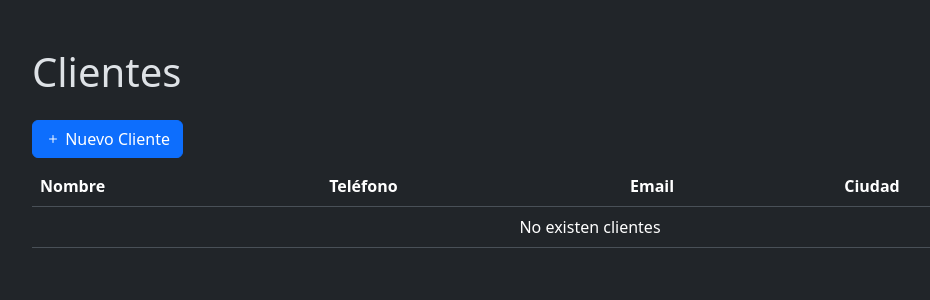
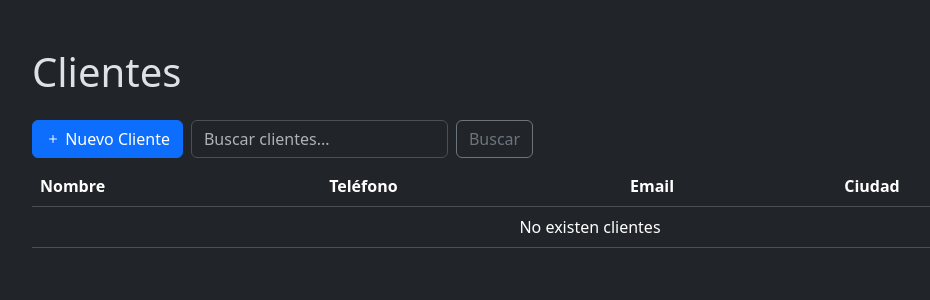
Before and after one commit to manuel-edlp/vetCloud, a Django app: page /clientes/ in a window 1280 px wide. Shown: the part 74-374 px from the top of the page, without its empty margins (50-980 px from the left). Run offline with Django 5.2, Linux system fonts and the light colour scheme; data that the repository does not hold is empty.

Commit message:
agrego buscar cliente

```diff
--- a/app/templates/clients/repository.html
+++ b/app/templates/clients/repository.html
@@ -4,11 +4,15 @@
 <div class="container">
     <h1 class="mb-4">Clientes</h1>
 
-    <div class="mb-2">
+    <div class="mb-2 d-inline-flex">
         <a href="{% url 'clients_form' %}" class="btn btn-primary">
             <i class="bi bi-plus"></i>
             Nuevo Cliente
         </a>
+        <form class="d-flex ms-2" action="{% url 'clients_search' %}" method="GET">
+            <input class="form-control me-2" type="search" name="search" placeholder="Buscar clientes..." aria-label="Buscar">
+            <button class="btn btn-outline-secondary" type="submit">Buscar</button>
+        </form>
     </div>
 
     <table class="table">
--- a/app/urls.py
+++ b/app/urls.py
@@ -10,6 +10,7 @@ urlpatterns = [
     path("clientes/nuevo/", view=views.clients_form, name="clients_form"),
     path("clientes/editar/<int:id>/", view=views.clients_form, name="clients_edit"),
     path("clientes/eliminar/", view=views.clients_delete, name="clients_delete"),
+    path('clientes/buscar/', view=views.clients_search, name='clients_search'),
 
     # Proveedor
     path("proveedor/", view=views.provider_repository, name="provider_repo"),
--- a/app/views.py
+++ b/app/views.py
@@ -73,6 +73,24 @@ def clients_delete(request):
     client.delete()
 
     return redirect(reverse("clients_repo"))
+
+def clients_search(request):
+    query = request.GET.get('search')
+
+    if query:
+        # Realiza la búsqueda en varios campos utilizando Q objects
+        clients = Client.objects.filter(
+            Q(name__icontains=query) |  # Búsqueda por nombre que contiene la consulta
+            Q(email__icontains=query) |  # Búsqueda por email que contiene la consulta
+            Q(phone__icontains=query) |  # Búsqueda por phone que contiene la consulta
+            Q(city__icontains=query)     # Búsqueda por city que contiene la consulta
+        )
+    else:
+        clients = Client.objects.all()
+
+    context = {'clients': clients, 'query': query}
+    return render(request, 'clients/repository.html', context)
+
 
 # Proveedor
 def provider_repository(request):
```
